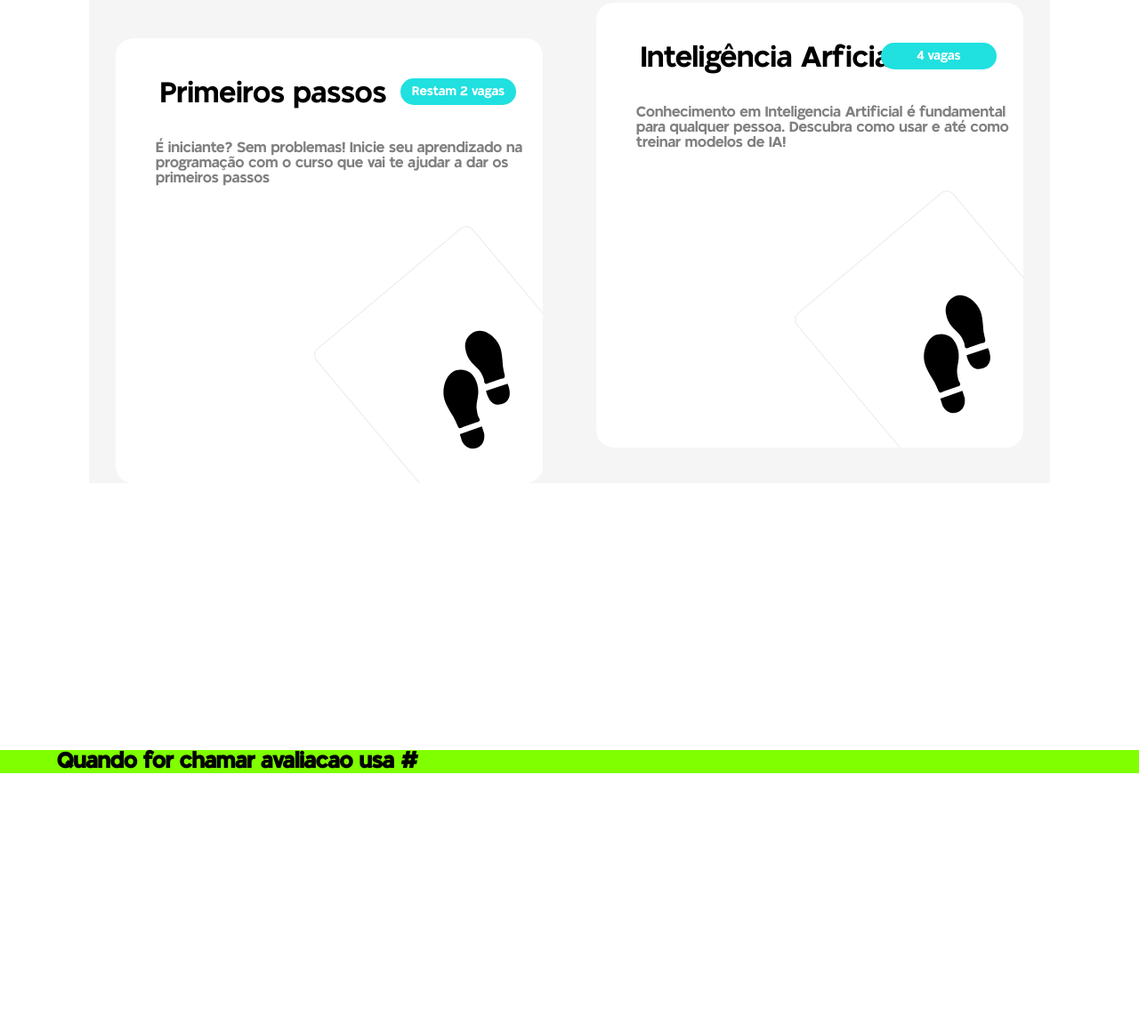
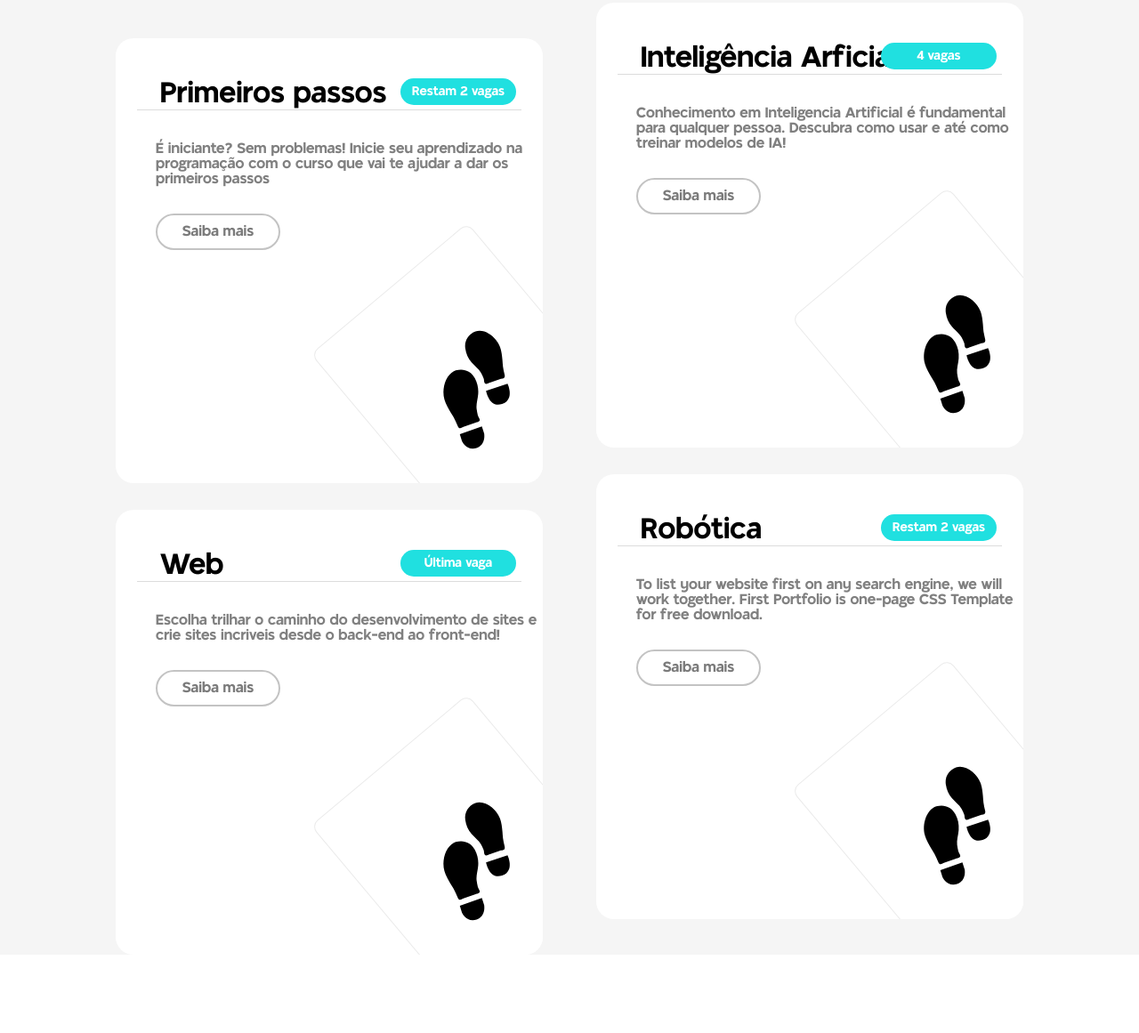
Before and after one commit to andrewtargino/aula13, a plain HTML site: page index.html in a window 1280 px wide. Shown: the part 1913-3074 px from the top of the page at 89% size. Before the commit the page ends 2782 px from the top, so only its background shows below. Drawn offline with Linux system fonts and the light colour scheme.

Commit message:
Add files via upload

```diff
--- a/index.html
+++ b/index.html
@@ -135,7 +135,8 @@
                 </div>
             </div>
         </section>
-        <section class="containerparte2" id="cursosprofia">
+        <section class="container-background" id="cursosprofia">
+            <div class="containerparte2">
             <div class="cursos">
                 Cursos
             </div>
@@ -145,6 +146,7 @@
                         <h1 class="titulocardbox">
                             Primeiros passos
                         </h1>
+                        <div class="linha"></div>
                         <h2 class="botao-vagas">
                             Restam 2 vagas
                         </h2>
@@ -152,6 +154,23 @@
                                 É iniciante? Sem problemas!
                                 Inicie seu aprendizado na programação com o curso que vai te ajudar a dar os primeiros passos
                             </p>
+                            <a class="saiba-mais">Saiba mais</a>
+                        <div class="cardbox2">
+
+                        </div>
+                    </div>
+                    <div class="cardbox">
+                        <h1 class="titulocardbox">
+                            Web
+                        </h1>
+                        <h2 class="botao-vagas">
+                            Última vaga
+                        </h2>
+                        <div class="linha"></div>
+                            <p class="textocardbox">
+                                Escolha trilhar o caminho do desenvolvimento de sites e crie sites incriveis desde o back-end ao front-end!
+                            </p>
+                            <a class="saiba-mais">Saiba mais</a>
                         <div class="cardbox2">
 
                         </div>
@@ -166,15 +185,34 @@
                             <h2 class="botao-vagas">
                                 4 vagas
                             </h2>
+                            <div class="linha"></div>
                                 <p class="textocardbox">
                                     Conhecimento em Inteligencia Artificial é fundamental para qualquer pessoa. Descubra como usar e até como treinar modelos de IA!
                                 </p>
+                                <a class="saiba-mais">Saiba mais</a>
+                            <div class="cardbox2">
+
+                            </div>
+                        </div>
+                        <div class="cardbox">
+                            <h1 class="titulocardbox">
+                                Robótica
+                            </h1>
+                            <h2 class="botao-vagas">
+                                Restam 2 vagas
+                            </h2>
+                            <div class="linha"></div>
+                                <p class="textocardbox">
+                                    To list your website first on any search engine, we will work together. First Portfolio is one-page CSS Template for free download.
+                                </p>
+                                <a class="saiba-mais">Saiba mais</a>
                             <div class="cardbox2">
 
                             </div>
                         </div>
                 </div>
             </div>
+        </div>
         </section>
         <section id="avaliacao">
             <div class="container">
--- a/style.css
+++ b/style.css
@@ -328,15 +328,20 @@ ul>li{
 }
 .ladoA{
     padding-top: 80px;
+    display: flex;
+    flex-direction: column;
+    gap:30px;
 }
 .ladoB{
     padding-top: 40px;
+    display: flex;
+    flex-direction: column;
+    gap:30px;
 }
 .containerparte2{
     margin: 0 auto;
     width: 1080px;
     max-width: 90%;
-    background-color: rgb(245, 245, 245);
 }
 .botao-vagas{
     width: 130px;
@@ -354,3 +359,28 @@ ul>li{
     left: 320px;
     top: 45px
 }
+.container-background{
+    background-color: rgb(245, 245, 245);
+}
+.linha{
+    width: 90%;
+    height: 1px;
+    background-color: rgb(220, 220, 220);
+    margin: 0 auto;
+}
+.saiba-mais{
+    margin-left: 45px;
+    width: 140px;
+    border: 2px solid rgb(195, 195, 195);
+    display: flex;
+    justify-content: center;
+    border-radius: 40px;
+    padding: 10px;
+    color: rgb(123, 123, 123);
+}
+.saiba-mais:hover{
+    background-color: rgb(3, 208, 208);
+    color: white;
+    border: 1px solid white;
+    box-shadow: rgba(45, 45, 45, 0.4) 0px 30px 90px;
+}
```
